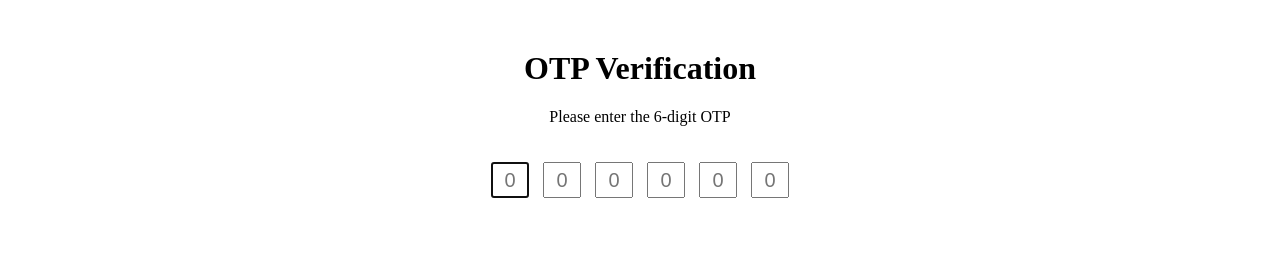
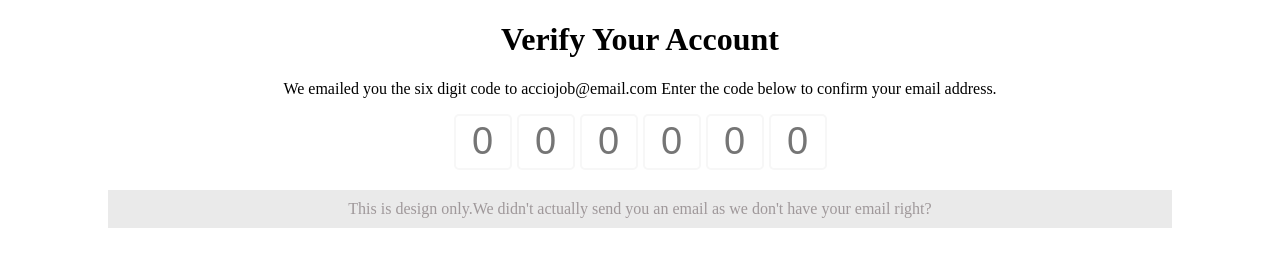
Before and after one commit to acciojob/OTP-debasisnayak12, a website: page main.html in a window 1280 px wide. Drawn offline with Linux system fonts and the light colour scheme.

Commit message:
created a submission

```diff
--- a/main.html
+++ b/main.html
@@ -8,18 +8,17 @@
 
 <body>
 	<!-- the entire body must be written by student -->
-	<div class="container">
-    <h1 id="verification_heading">OTP Verification</h1>
-    <p class="subtext" id="verification_subtext">Please enter the 6-digit OTP</p>
+	<h1 id="verification_heading">Verify Your Account</h1>
+	<p id="verification_subtext">We emailed you the six digit code to acciojob@email.com Enter the code below to confirm your email address.</p>
     <div class="code-container">
-      <input type="text" class="code" placeholder="0" maxlength="1" autofocus>
-      <input type="text" class="code" placeholder="0" maxlength="1">
-      <input type="text" class="code" placeholder="0" maxlength="1">
-      <input type="text" class="code" placeholder="0" maxlength="1">
-      <input type="text" class="code" placeholder="0" maxlength="1">
-      <input type="text" class="code" placeholder="0" maxlength="1">
-    </div>
-  </div>
+		<input type="text" class="code" maxlength="1" placeholder="0" focused/>
+		<input type="text" class="code" maxlength="1" placeholder="0"/>
+		<input type="text" class="code" maxlength="1" placeholder="0"/>
+		<input type="text" class="code" maxlength="1" placeholder="0"/>
+		<input type="text" class="code" maxlength="1" placeholder="0"/>
+		<input type="text" class="code" maxlength="1" placeholder="0"/>
+	</div>
+	<div id="foot">This is design only.We didn't actually send you an email as we don't have your email right?</div>
 	<script type="text/javascript" src="./script.js">
 </script>
 
--- a/script.js
+++ b/script.js
@@ -1,21 +1,20 @@
 //your JS code here. If required.
+const inputs = document.querySelectorAll(".code");
 
-const inputs = document.querySelectorAll('.code');
-
-// Add event listeners to inputs
-inputs.forEach((input, index) => {
+inputs.forEach((input,index) => {
 	input.addEventListener('input', (event) => {
-    const currentValue = event.target.value;
-    if (currentValue.length === 1 && index < inputs.length - 1) {
+	const inputLength = event.target.value.length;
+		if(inputLength === 1 && index < inputs.length - 1){
 			inputs[index + 1].focus();
 		}
 	});
 
 	input.addEventListener('keydown', (event) => {
-    if (event.key === 'Backspace' && index > 0) {
-      if (inputs[index].value === '') {
+		if(event.key === 'Backspace' && index > 0){
+			if(inputs[index].value === ''){
 				inputs[index - 1].focus();
 			}
 		}
 	});
+
 });
--- a/styles.css
+++ b/styles.css
@@ -1,18 +1,38 @@
 /*  your css code here. If applicable */
-.container {
-  text-align: center;
-  margin-top: 50px;
+#verification_heading{
+	text-align:center;
+}
+#verification_subtext{
+	text-align:center;
+}
+.code-container{
+	display:flex;
+	justify-content:center;
+	gap:5px;
+}
+.code{
+	width:50px;
+	height:50px;
+	font-size:38px;
+	text-align:center;
+	border: 2px solid #f7f7f7;
+	border-radius:5px;
+}
+input[type="number"]:focus{
+	border-color: #007bff;
+	outline: none;
+}
+input::-webkit-outer-spin-button,
+input::-webkit-inner-spin-button {
+  -webkit-appearance: none;
+  margin: 0;
 }
 
-.code-container {
-  display: inline-block;
-  margin-top: 20px;
+#foot{
+	color:#9f989a;
+	background-color:#eaeaea;
+	padding:10px;
+	margin:20px 100px;
+	display:flex;
+	justify-content:center;
 }
-
-.code {
-  width: 30px;
-  height: 30px;
-  font-size: 20px;
-  text-align: center;
-  margin: 0 5px;
-}
```
Lines whose indentation alone changed are shown as unchanged.
